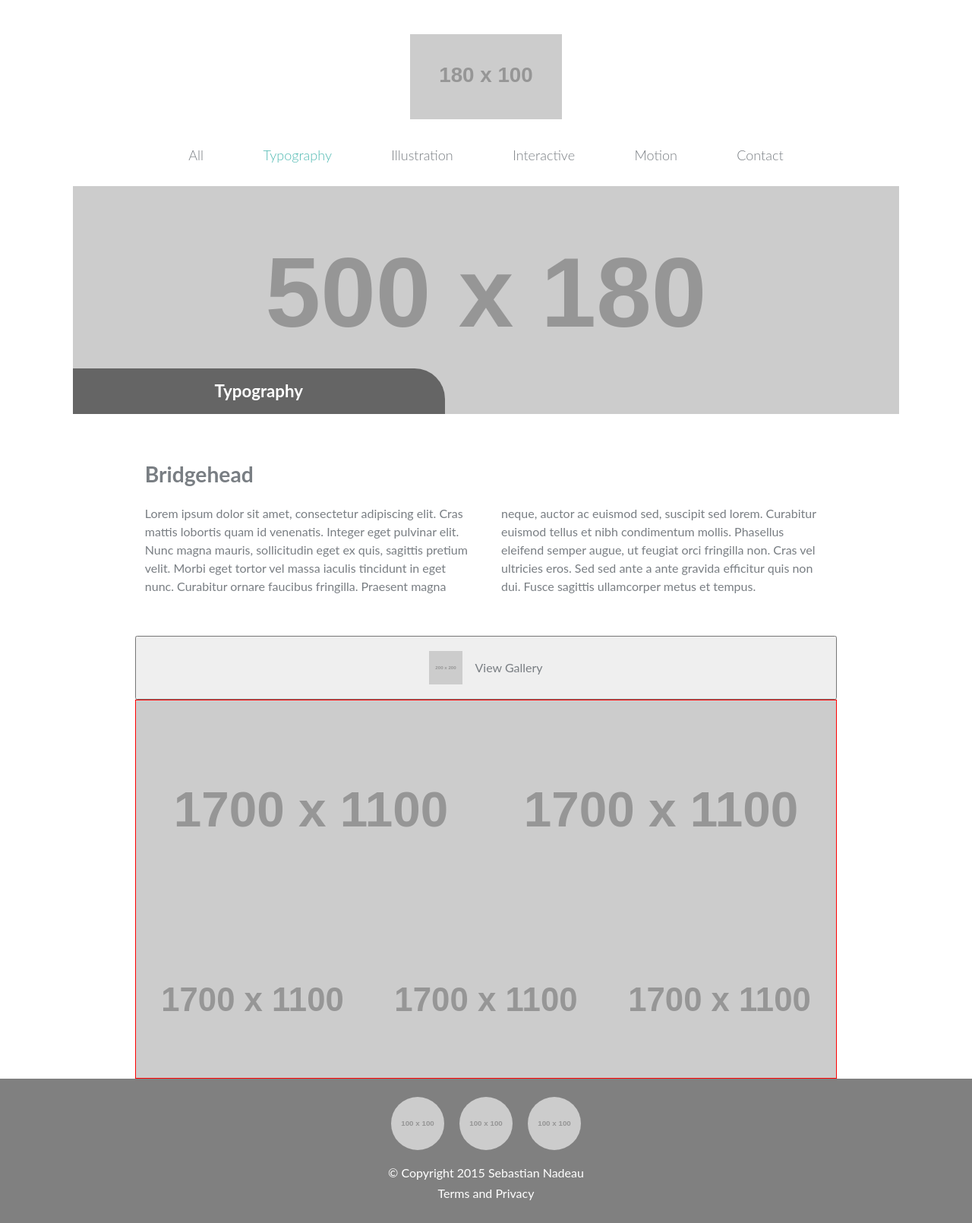
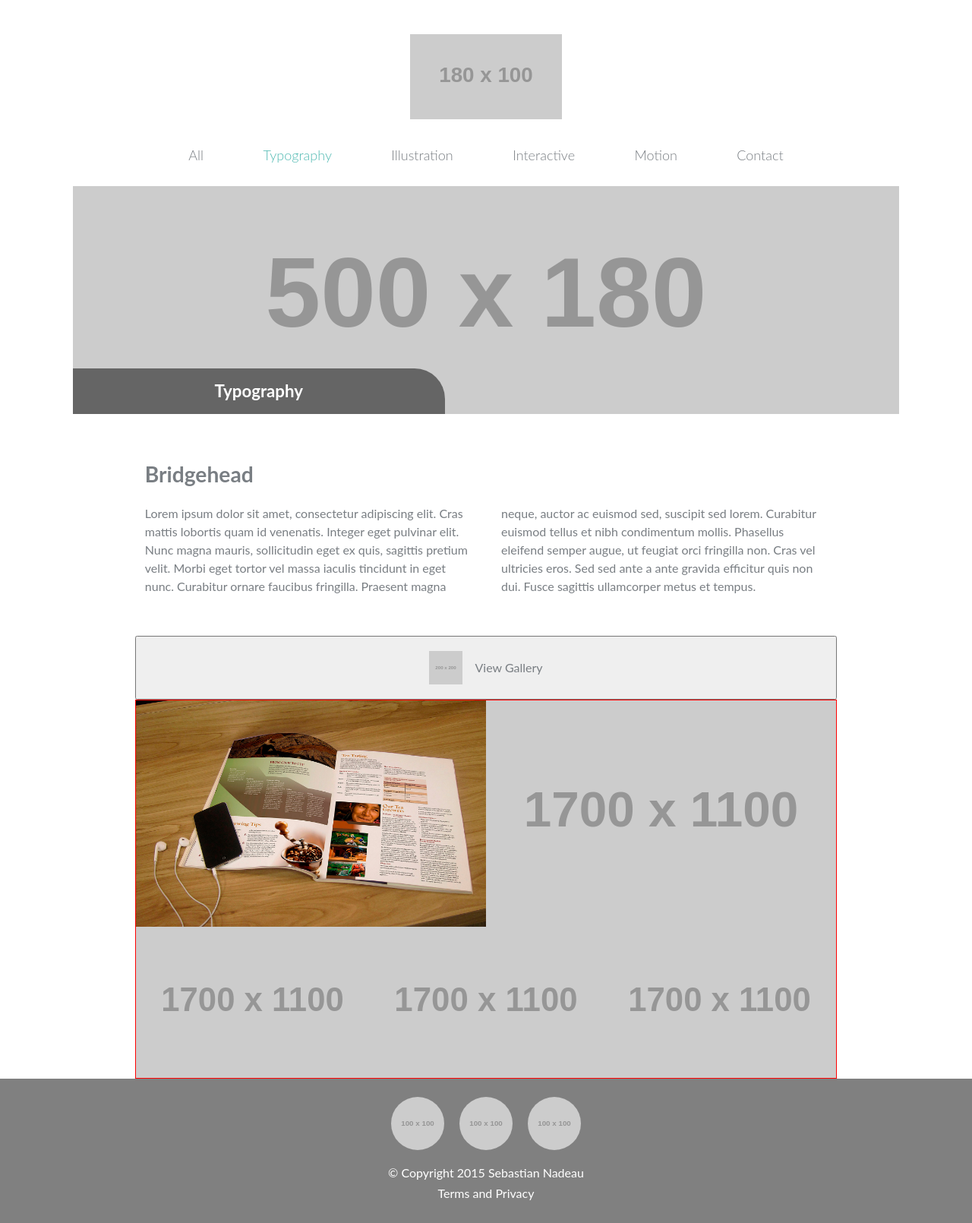
Before and after one commit to sebastiann88/personal-online-portfolio, a Jekyll site: the page built from typography/bridgehead.html, in a window 1280 px wide. Shown: the whole page at 76% size. Built offline with Jekyll 4.4.1, drawn with Linux system fonts in a browser that asks for light colours; nearby versions of some CDN libraries.

Commit message:
feat(html): add one project image to website

```diff
--- a/typography/bridgehead.html
+++ b/typography/bridgehead.html
@@ -23,7 +23,7 @@ layout: default
 
     <div class="grid">
         <div class="unit unit-s-1 unit-m-1-2 unit-l-1-2">
-            <img src="http://placehold.it/1700x1100">
+            <img src="{{site.baseurl}}/images/typography/bridgehead-2.jpg">
         </div>
 
         <div class="unit unit-s-1 unit-m-1-2 unit-l-1-2">
```
